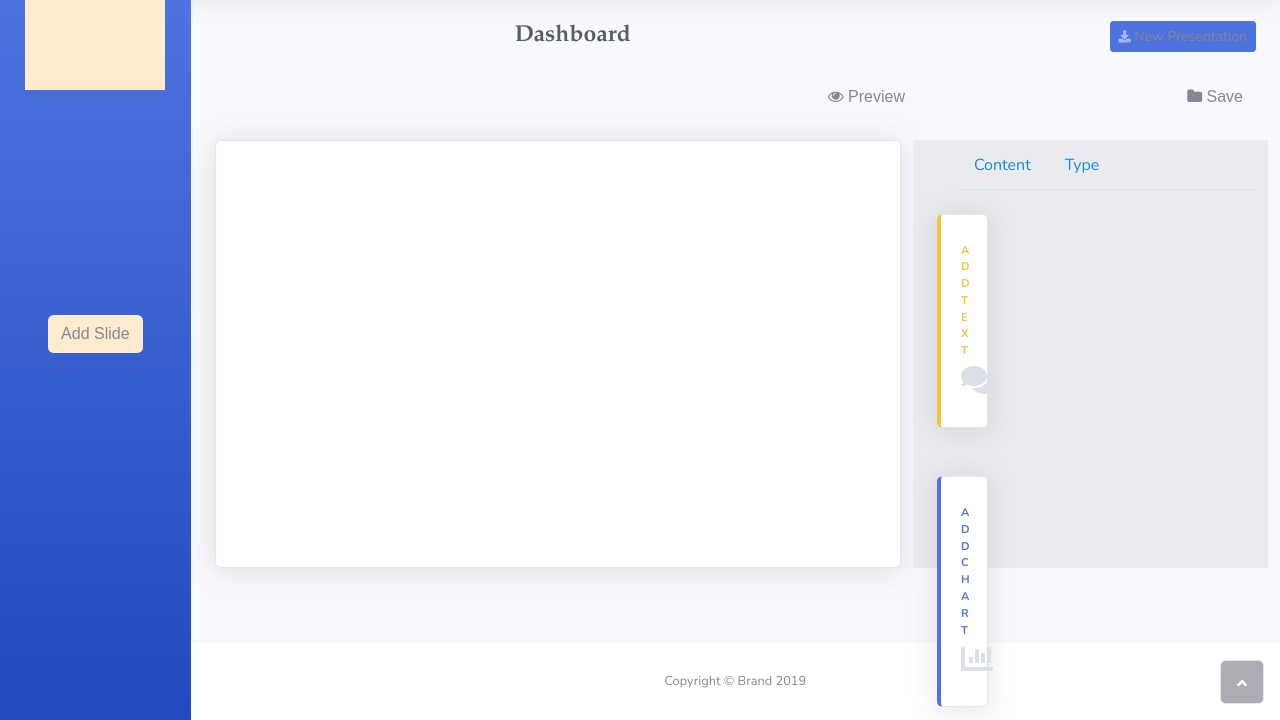
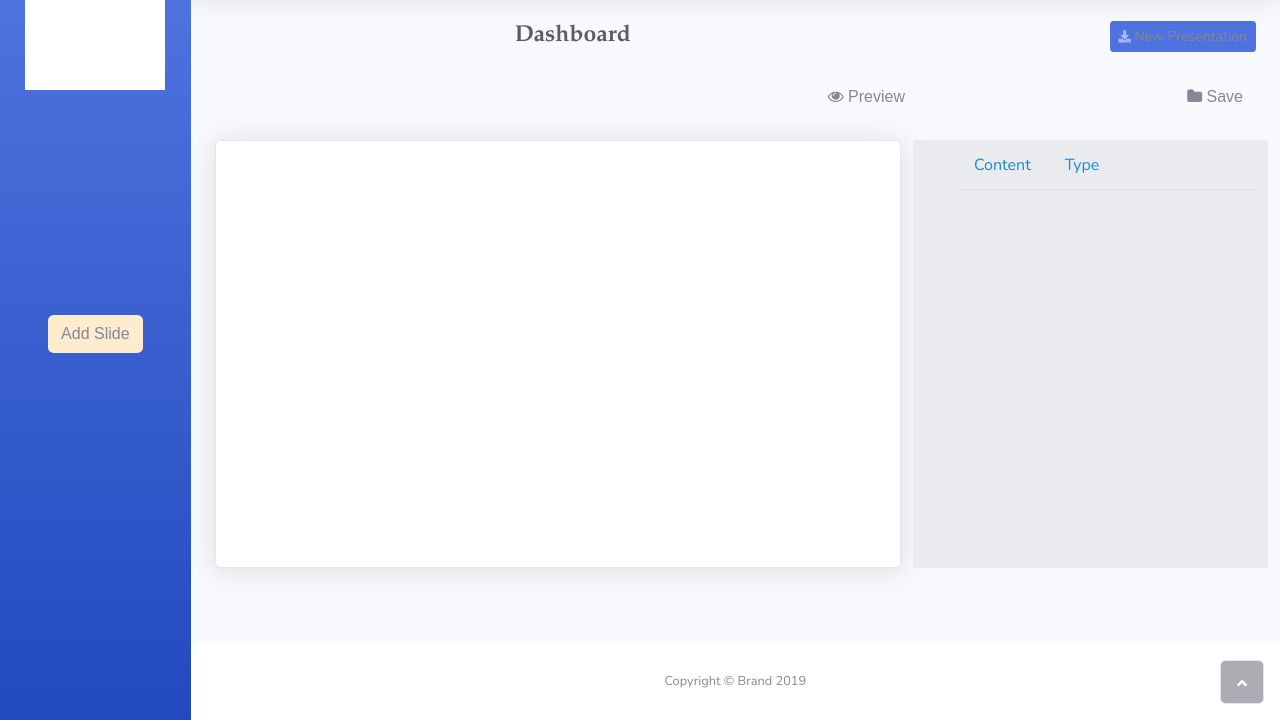
Before and after one commit to imandzankovic/slides-with-deck, a website: page boilerplate.html in a window 1280 px wide. Shown: the part 80-800 px from the top of the page. Drawn offline with nearby package versions, Linux system fonts and the light colour scheme; files that its build step writes are made by us from their sources; files whose address does not match are found by name.

Commit message:
addSlide animation

```diff
--- a/boilerplate.html
+++ b/boilerplate.html
@@ -72,7 +72,7 @@
         </ul>
         <div class="text-center d-none d-md-inline"><button class="btn rounded-circle border-0" id="sidebarToggle"
             type="button"></button></div> -->
-        <div id="slidesWell" style="height: 100px; width:140px; background-color: blanchedalmond"></div>
+        <div id="slidesWell" style="height: 100px; width:140px; background-color: white"></div>
         <div id="operations" style="margin-top: 225px" >
           <button class="btn btn-default" id="addSlide" type="button" style="background-color: blanchedalmond">Add
             Slide</button>
@@ -289,7 +289,7 @@
                       style="color: rgb(19,141,228);">Type</a>
                   </li>
                 </ul>
-                <div class="tab-content" style="color: rgb(248,249,252);width: 302px;height: 710px;">
+                <div id= "tab-content" class="tab-content" style=" display:none; color: rgb(248,249,252);width: 302px;height: 710px;">
                   <div class="tab-pane" role="tabpanel" id="tabs-1">
                     <br>
                     <div class="col-md-6 col-xl-3 mb-4">
```
Also changed, not shown: build/scripts/backend.js (added), build/scripts/helper.js, build/scripts/konva.js.
